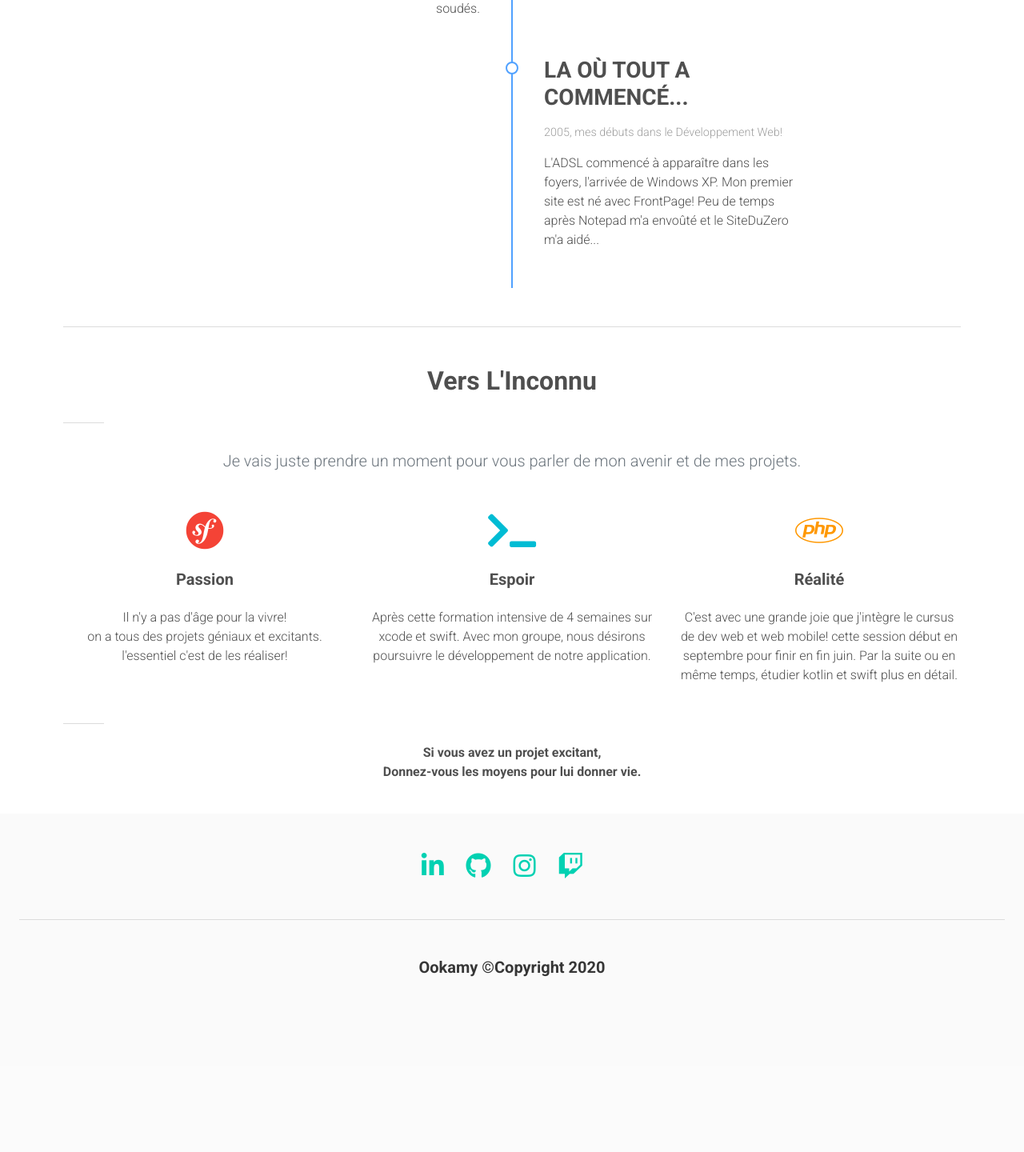
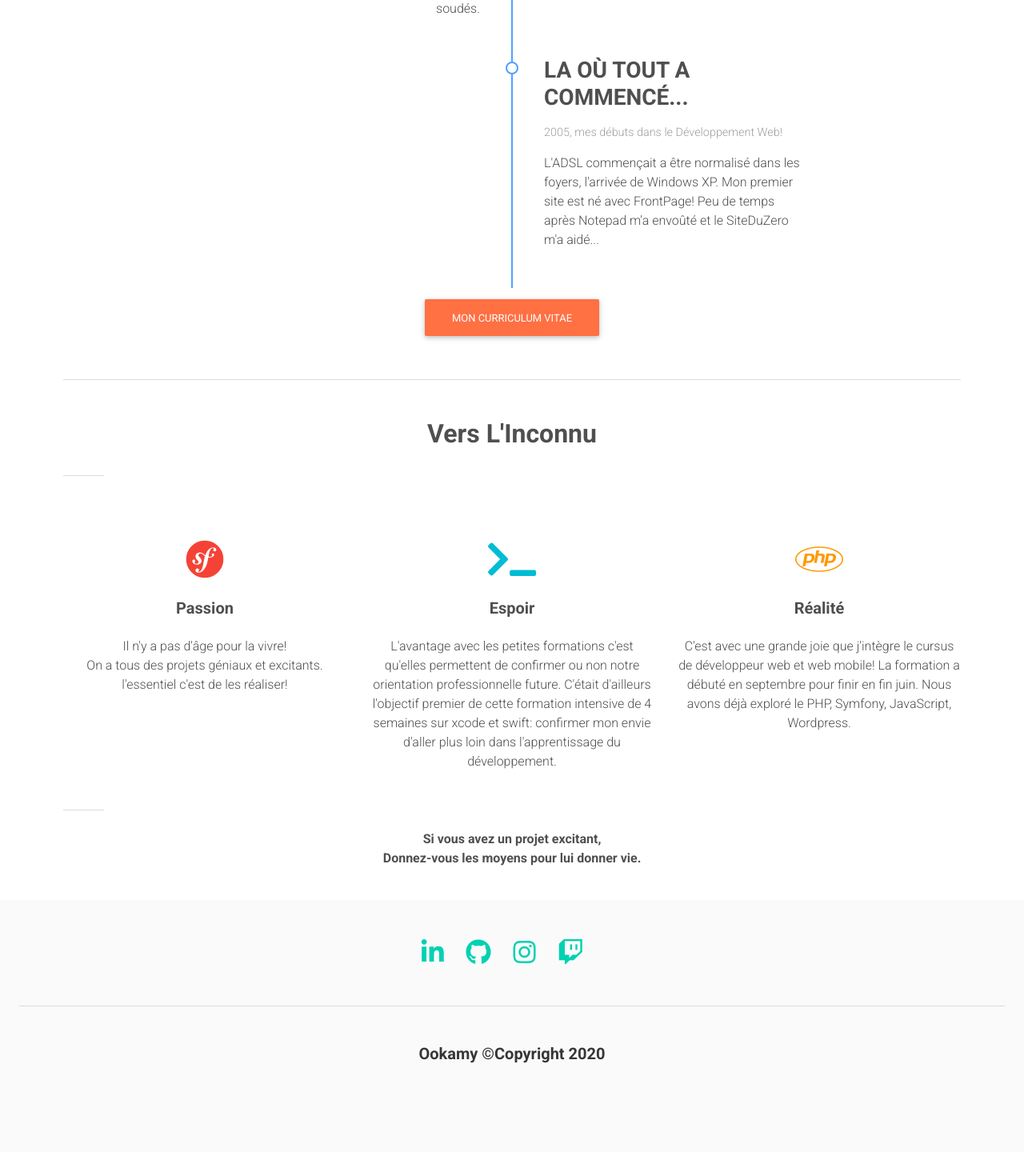
Before and after one commit to MmeOokamy/PHP-Site-ooka, a PHP site: page /?view=about in a window 1280 px wide. Shown: the part 1905-3345 px from the top of the page at 80% size. Before the commit the page ends 3126 px from the top, so only its background shows below. Run offline with PHP 8.4, Linux system fonts and the light colour scheme; some libraries are stand-ins or nearby versions.

Commit message:
update about

```diff
--- a/src/views/about.php
+++ b/src/views/about.php
@@ -90,15 +90,14 @@
                         <h3 class="font-weight-bold dark-grey-text mb-3">LA OÙ TOUT A COMMENCÉ...</h3>
                         <p class="grey-text font-small"><time datetime="2005">2005, mes débuts dans le Développement
                                 Web!</time></p>
-                        <p class="dark-grey-text text-muted">L'ADSL commencé à apparaître dans les foyers, l'arrivée
-                            de Windows XP.
-                            Mon premier site est né avec FrontPage!
-                            Peu de temps après Notepad m'a envoûté et le SiteDuZero m'a aidé...</p>
+                        <p class="dark-grey-text text-muted">L'ADSL commençait a être normalisé dans les foyers, l'arrivée de Windows XP. Mon premier site est né avec FrontPage! Peu de temps après Notepad m'a envoûté et le SiteDuZero m'a aidé...</p>
                     </li>
                 </ol>
 
             </div>
         </div>
+        <div class="lead text-center text-muted pt-2 mb-5"><a href="./src/public/doc/Emmanuelle_Gougelet_CV.pdf" type="button" class="btn btn-deep-orange"> Mon Curriculum Vitae</a></div>
+
     </section>
 
     <hr class="my-5">
@@ -106,9 +105,7 @@
     <section class="team-section text-center dark-grey-text">
         <h2 class="font-weight-bold mb-4 pb-2">Vers L'Inconnu</h2>
         <hr class="w-header my-4">
-        <p class="lead text-center text-muted pt-2 mb-5">
-            Je vais juste prendre un moment pour vous parler de mon avenir et de mes projets.
-        </p>
+        <p class="lead text-center text-muted pt-2 mb-5">  </p>
 
         <div class="row">
 
@@ -117,7 +114,7 @@
                 <i class="fab fa-symfony fa-3x red-text"></i>
                 <h5 class="font-weight-bold my-4">Passion</h5>
                 <p class="dark-grey-text mb-md-0">Il n'y a pas d'âge pour la vivre! <br>
-                    on a tous des projets géniaux et excitants. l'essentiel c'est de les réaliser!
+                    On a tous des projets géniaux et excitants. l'essentiel c'est de les réaliser!
                 </p>
 
             </div>
@@ -126,14 +123,12 @@
 
                 <i class="fas fa-terminal fa-3x cyan-text"></i>
                 <h5 class="font-weight-bold my-4">Espoir</h5>
-                <p class="dark-grey-text mb-md-0">Après cette formation intensive de 4 semaines sur  xcode et swift. Avec mon groupe, nous désirons poursuivre le développement de notre application.
-                </p>
+                <p class="dark-grey-text mb-md-0">L'avantage avec les petites formations c'est qu'elles permettent de confirmer ou non notre orientation professionnelle future. C'était d'ailleurs l'objectif premier de cette formation intensive de 4 semaines sur  xcode et swift: confirmer mon envie d'aller plus loin dans l'apprentissage du développement.</p>
             </div>
             <div class="col-md-4 mb-4">
                 <i class="fab fa-php fa-3x orange-text"></i>
                 <h5 class="font-weight-bold my-4">Réalité</h5>
-                <p class="dark-grey-text mb-0">C'est avec une grande joie que j'intègre le cursus de dev web et web mobile! cette session début en septembre pour finir en fin juin. Par la suite ou en même temps, étudier kotlin et swift plus en détail.
-                </p>
+                <p class="dark-grey-text mb-0">C'est avec une grande joie que j'intègre le cursus de développeur web et web mobile! La formation a débuté en septembre pour finir en fin juin.  Nous avons déjà exploré le PHP, Symfony, JavaScript, Wordpress.</p>
             </div>
         </div>
     </section>
```
Also changed, not shown: 1 other file.
